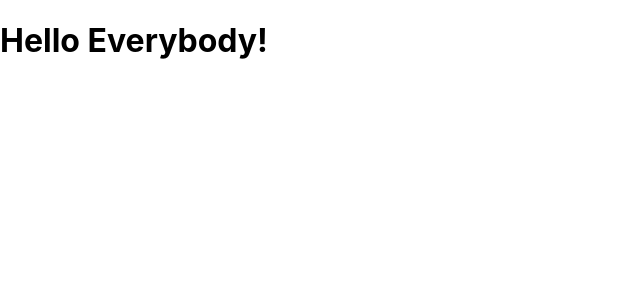
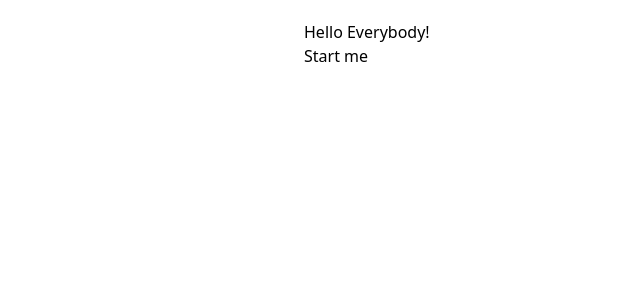
Before and after one commit to alexnas/rets-simple-shop, a React (Create React App) app: page / in a window 1280 px wide. Shown: the top 300 px of the page, without its empty margins (0-640 px from the left). Built offline with nearby package versions, Linux system fonts and the light colour scheme.

Commit message:
Install and tune tailwind

```diff
--- a/package.json
+++ b/package.json
@@ -39,5 +39,10 @@
       "last 1 firefox version",
       "last 1 safari version"
     ]
+  },
+  "devDependencies": {
+    "autoprefixer": "^10.4.13",
+    "postcss": "^8.4.21",
+    "tailwindcss": "^3.2.4"
   }
 }
--- /dev/null
+++ b/postcss.config.js
@@ -0,0 +1,6 @@
+module.exports = {
+  plugins: {
+    tailwindcss: {},
+    autoprefixer: {},
+  },
+}
--- a/src/App.tsx
+++ b/src/App.tsx
@@ -2,7 +2,10 @@ import React from 'react';
 
 function App() {
   return (
-    <h1>Hello Everybody!</h1>
+		<div className='container mx-auto max-w-2xl pt-5'>
+  		<h1>Hello Everybody!</h1>
+			<div>Start me</div>
+		</div>
   );
 }
 
--- a/src/index.css
+++ b/src/index.css
@@ -1,13 +1,3 @@
-body {
-  margin: 0;
-  font-family: -apple-system, BlinkMacSystemFont, 'Segoe UI', 'Roboto', 'Oxygen',
-    'Ubuntu', 'Cantarell', 'Fira Sans', 'Droid Sans', 'Helvetica Neue',
-    sans-serif;
-  -webkit-font-smoothing: antialiased;
-  -moz-osx-font-smoothing: grayscale;
-}
-
-code {
-  font-family: source-code-pro, Menlo, Monaco, Consolas, 'Courier New',
-    monospace;
-}
+@tailwind base;
+@tailwind components;
+@tailwind utilities;
--- /dev/null
+++ b/tailwind.config.js
@@ -0,0 +1,10 @@
+/** @type {import('tailwindcss').Config} */
+module.exports = {
+  content: [
+    "./src/**/*.{js,jsx,ts,tsx}",
+  ],
+  theme: {
+    extend: {},
+  },
+  plugins: [],
+}
```
Also changed, not shown: 1 other file (tests, documents, lock files or other folders).
